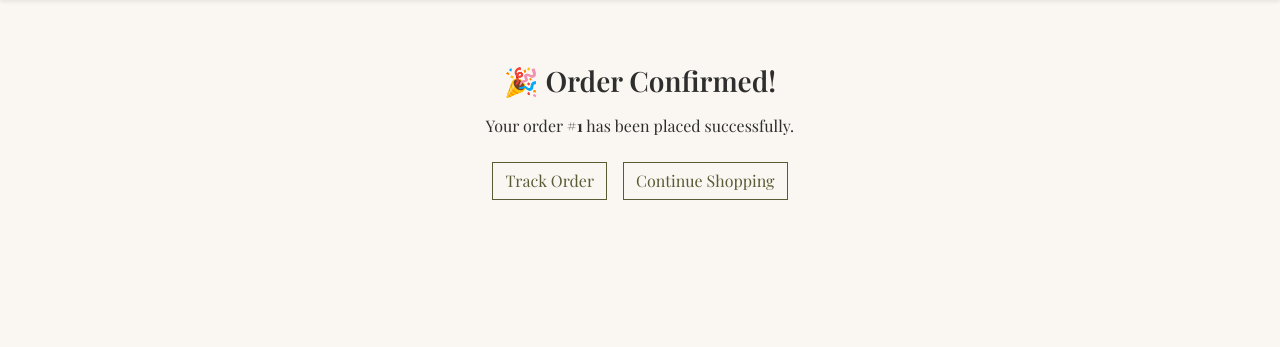
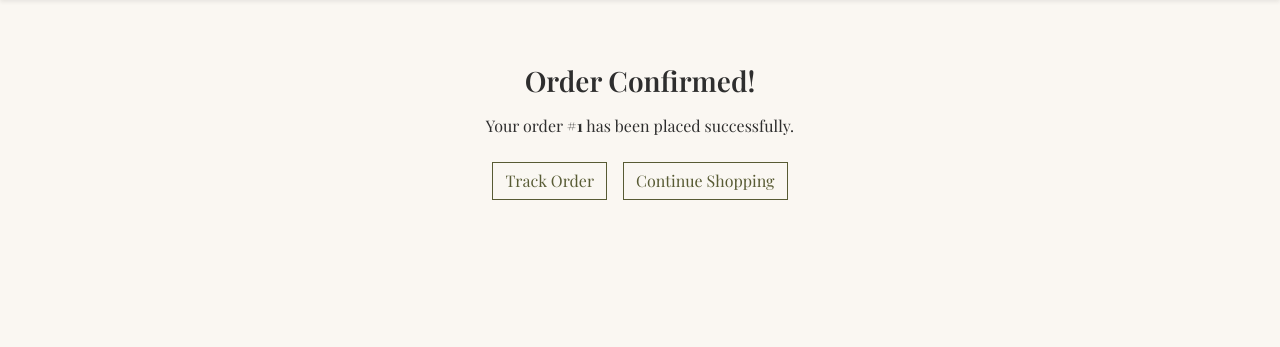
Before and after one commit to rageenidawale/craftcore-hackathon, a Django app: page /order-confirmation/1/ in a window 1280 px wide. Shown: the part 73-420 px from the top of the page. Run offline with Django 5.2, Linux system fonts and the light colour scheme; a user stored in the database is signed in; tables that the repository leaves empty hold one stand-in row (values such as "Sample post").

Commit message:
Small Tweaks

```diff
--- a/craftcore/craftcore/settings.py
+++ b/craftcore/craftcore/settings.py
@@ -42,7 +42,6 @@ INSTALLED_APPS = [
     'accounts',
     'marketplace',
     'orders',
-    'reviews',
 ]
 
 MIDDLEWARE = [
--- a/craftcore/static/css/style.css
+++ b/craftcore/static/css/style.css
@@ -928,6 +928,10 @@ p, small, span, label {
   font-family: "Poppins", sans-serif;
 }
 
+.checkout textarea {
+  font-family: "Poppins", sans-serif;
+}
+
 
 @keyframes slideInFromRight {
   from {
--- a/craftcore/templates/orders/order_confirmation.html
+++ b/craftcore/templates/orders/order_confirmation.html
@@ -6,7 +6,7 @@
 <div class="container text-center py-5">
   <div class="row justify-content-center">
     <div class="col-md-8 col-lg-6">
-      <h3 class="mb-3">🎉 Order Confirmed!</h3>
+      <h3 class="mb-3">Order Confirmed!</h3>
       <p class="mb-4">
         Your order <strong>#{{ order.id }}</strong> has been placed successfully.
       </p>
```
